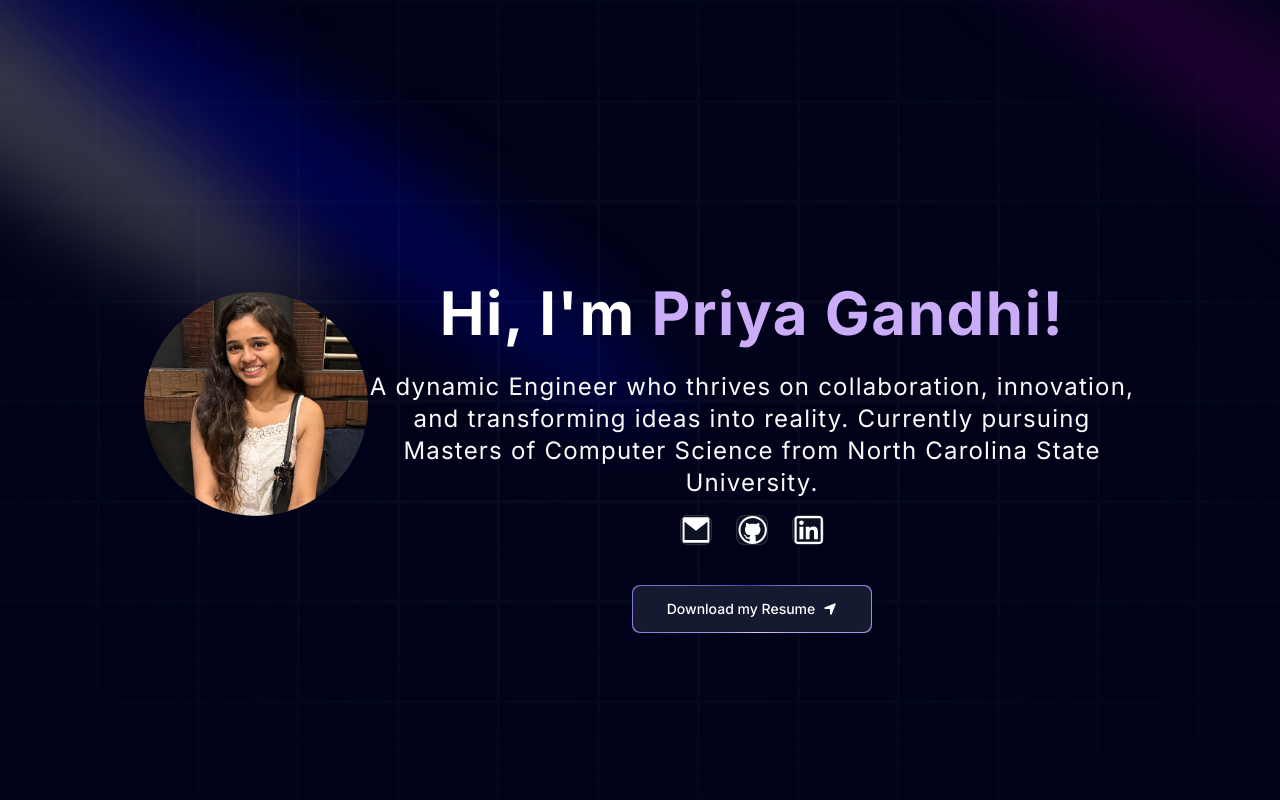
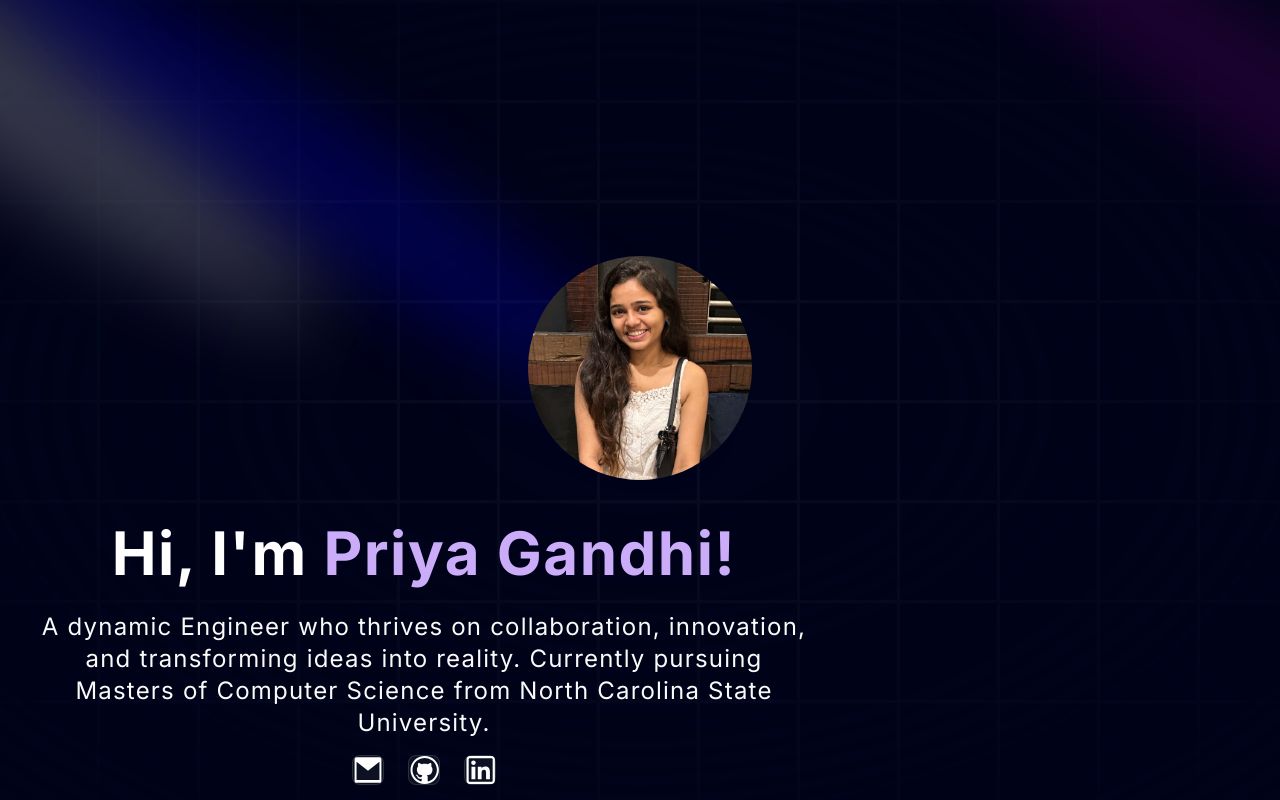
Before and after one commit to PriyaGandhi311/Portfolio-website, a Next.js app: page / in a window 1280 px wide. Shown: the top 800 px of the page. Built offline with nearby package versions, Linux system fonts and the light colour scheme.

Commit message:
Update Hero.tsx

```diff
--- a/components/Hero.tsx
+++ b/components/Hero.tsx
@@ -41,8 +41,8 @@ const Hero = () => {
         />
       </div>
 
-      <div className="flex justify-center relative my-20 z-10 pt-8">
-        <div className="flex items-center justify-center -mt-16 mb-4">
+      <div className="flex flex-col justify-center relative my-20 z-10 pt-8">
+        <div className="flex items-center justify-center mb-4">
             <img
               src="/Priya_Gandhi.png"
               alt="Priya Gandhi"
```
